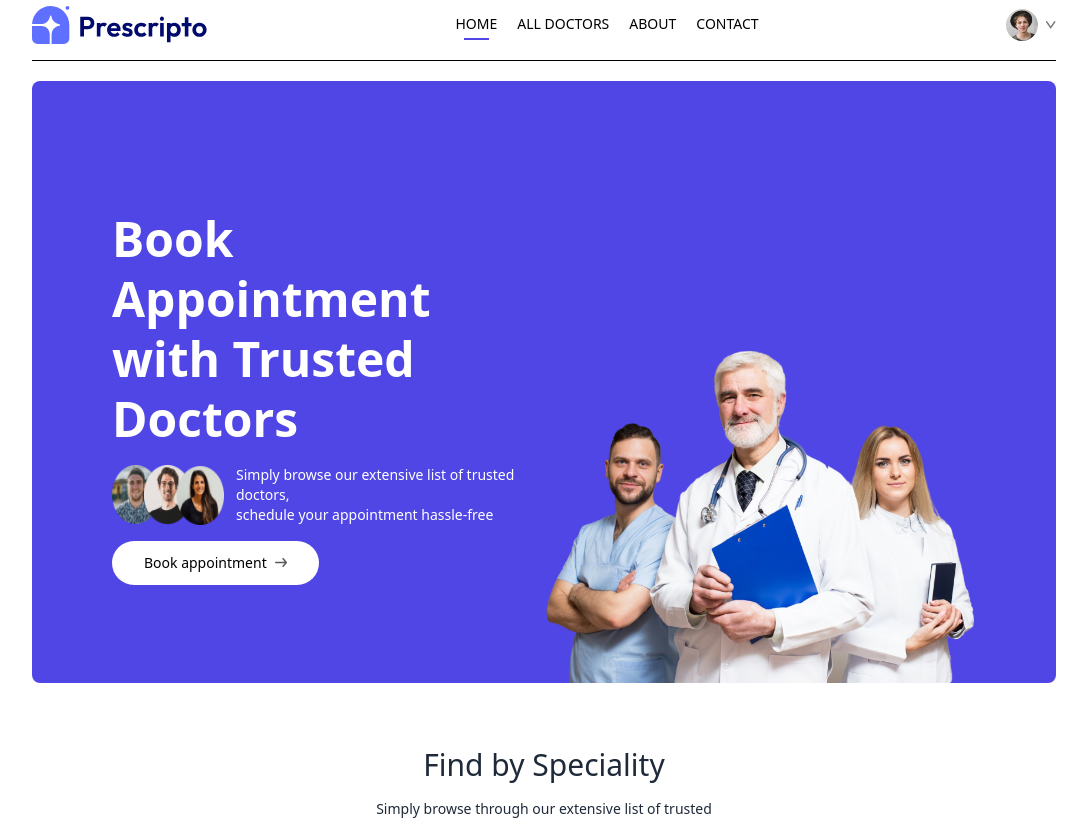
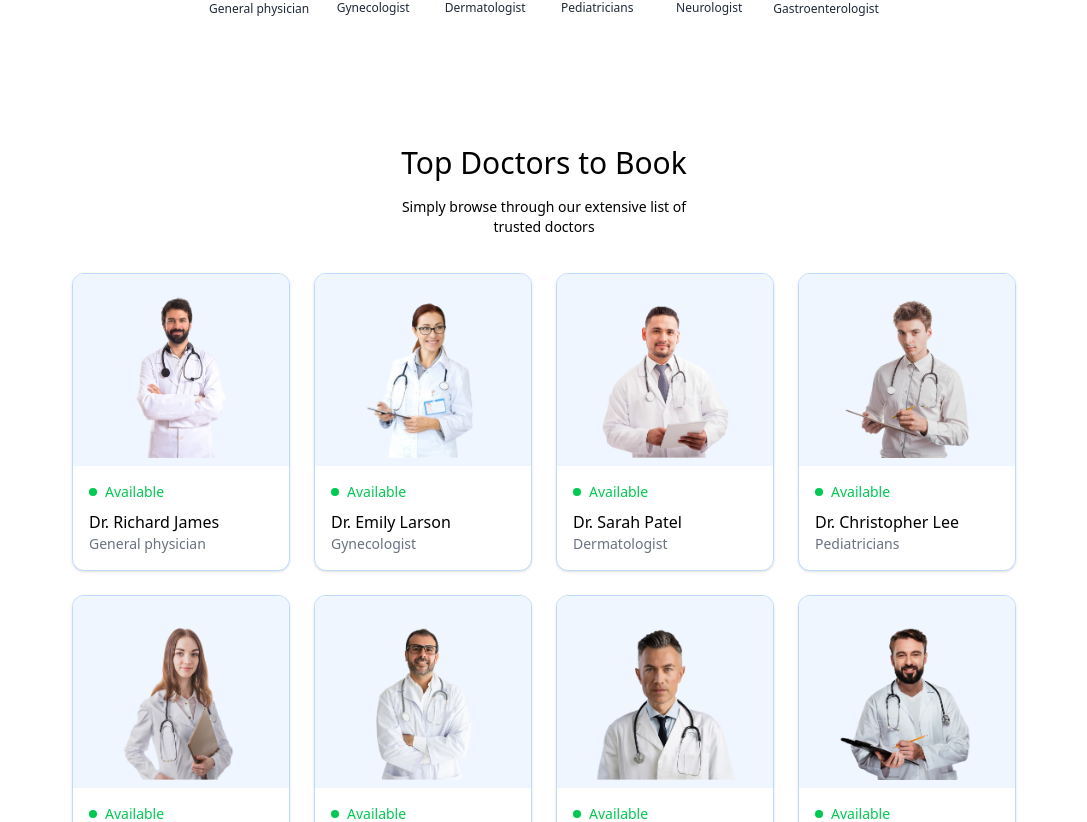
Before and after one commit to shivanipandey5678/Appointment-Booking-System, a React (Vite) app in the folder frontend/: page / in a window 1280 px wide. Shown: the part 1078-1900 px from the top of the page, without its empty margins (96-1183 px from the left). Built offline with nearby package versions, Linux system fonts and the light colour scheme.

Commit message:
added top doctor section on home page

```diff
--- a/frontend/src/App.jsx
+++ b/frontend/src/App.jsx
@@ -15,14 +15,14 @@ import Header from './components/Header'
 const App = () => {
   return (
     <div className='mx-[5%]  md:mx-[10%]'>
-      <Home/>
+      <Navbar/>
       <Routes>
       <Route path='/' element={<Home/>}/>
       <Route path='/about' element={<About/>}/>
       <Route path='/contect' element={<Contect/>}/>
       <Route path='/login' element={<Login/>}/>
       <Route path='/my-appointment' element={<MyAppointment/>}/>
-      <Route path='/appointment' element={<Appointment/>}/>
+      <Route path='/appointment/:docId' element={<Appointment/>}/>
       <Route path='/my-profile' element={<MyProfile/>}/>
       <Route path='/doctors' element={<Doctors/>}/>
       <Route path='/doctors/:speciality' element={<Doctors/>}/>
--- /dev/null
+++ b/frontend/src/components/TopDoctors.jsx
@@ -0,0 +1,46 @@
+import React from 'react'
+import { doctors } from '../assets/assets'
+
+const TopDoctors = () => {
+
+  return (
+    <div className='flex flex-col items-center gap-4 my-16 text-grey-900 md:mx-10'>
+  <h1 className='text-3xl font-medium'>Top Doctors to Book</h1>
+  <p className='sm:w-1/3 text-center text-sm'>
+    Simply browse through our extensive list of trusted doctors
+  </p>
+
+  {/* Grid layout for auto-fitting cards */}
+  <div className='grid grid-cols-1 sm:grid-cols-2 md:grid-cols-3 lg:grid-cols-4 gap-6 pt-5 px-3 sm:px-0 w-full max-w-7xl'>
+    {doctors.slice(0, 10).map((item, index) => (
+      <div
+        key={index}
+        className='border border-blue-200 rounded-xl overflow-hidden cursor-pointer hover:-translate-y-2 transition-all duration-500 bg-white shadow-sm'
+
+      >
+        <img
+          src={item.image}
+          alt='doc_img'
+          className='bg-blue-50 w-full h-48 object-contain p-2'
+        />
+        <div className='p-4'>
+          <div className='flex items-center gap-2 text-sm text-green-500 mb-2'>
+            <p className='w-2 h-2 rounded-full bg-green-500'></p>
+            <p>Available</p>
+          </div>
+          <p className='text-base font-medium'>{item.name}</p>
+          <p className='text-sm text-gray-500'>{item.speciality}</p>
+        </div>
+      </div>
+    ))}
+  </div>
+
+  <button className='bg-blue-50 text-gray-600 px-12 py-3 rounded-full mt-10'>
+    More
+  </button>
+</div>
+
+  )
+}
+
+export default TopDoctors
--- a/frontend/src/index.css
+++ b/frontend/src/index.css
@@ -2,6 +2,7 @@
 /* Define the custom color variable globally */
 :root {
   --primary: #4F46E5;
+
 }
 
 /* Now define custom utility classes */
--- a/frontend/src/pages/Home.jsx
+++ b/frontend/src/pages/Home.jsx
@@ -2,6 +2,7 @@ import React from 'react'
 import Navbar from '../components/Navbar'
 import Header from '../components/Header'
 import SpecialityMenu from '../components/specialityMenu'
+import TopDoctors from '../components/TopDoctors'
 
 
 const Home = () => {
@@ -10,6 +11,7 @@ const Home = () => {
          <Navbar/>
          <Header/>
          <SpecialityMenu/>
+         <TopDoctors/>
 
     </div>
   )
```
